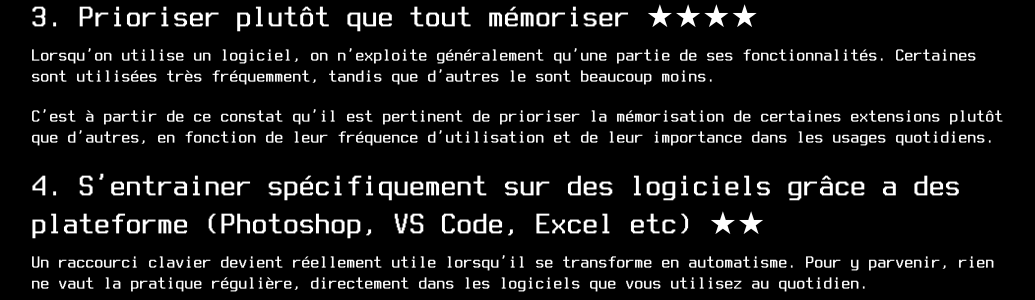
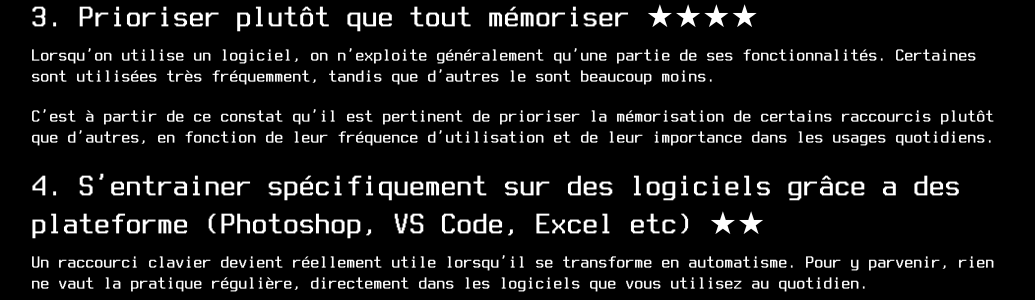
Before and after one commit to Razaaaaaaa/razaaaaaaa.github.io, a Jekyll site: the page built from _posts/2026-08-23-raccourci-clavier.md, in a window 1280 px wide and 900 px high, scrolled down 2532 px. Shown: the part 153-453 px from the top of the window, without its empty margins (122-1157 px from the left). Built offline with Jekyll 4.4.1, drawn with Linux system fonts in a browser that asks for light colours.

Commit message:
fix(raccourci-clavier.md): utilisation du terme extension au lieu de raccourci

```diff
--- a/_posts/2026-08-23-raccourci-clavier.md
+++ b/_posts/2026-08-23-raccourci-clavier.md
@@ -101,7 +101,7 @@ Lorsqu’un utilisateur découvre une nouvelle fonctionnalité ou une nouvelle a
 
 Lorsqu’on utilise un logiciel, on n’exploite généralement qu’une partie de ses fonctionnalités. Certaines sont utilisées très fréquemment, tandis que d’autres le sont beaucoup moins.
 
-C’est à partir de ce constat qu’il est pertinent de prioriser la mémorisation de certaines extensions plutôt que d’autres, en fonction de leur fréquence d’utilisation et de leur importance dans les usages quotidiens.
+C’est à partir de ce constat qu’il est pertinent de prioriser la mémorisation de certains raccourcis plutôt que d’autres, en fonction de leur fréquence d’utilisation et de leur importance dans les usages quotidiens.
 
 ### 4. S'entrainer spécifiquement sur des logiciels grâce a des plateforme (Photoshop, VS Code, Excel etc) ★★
 
```
